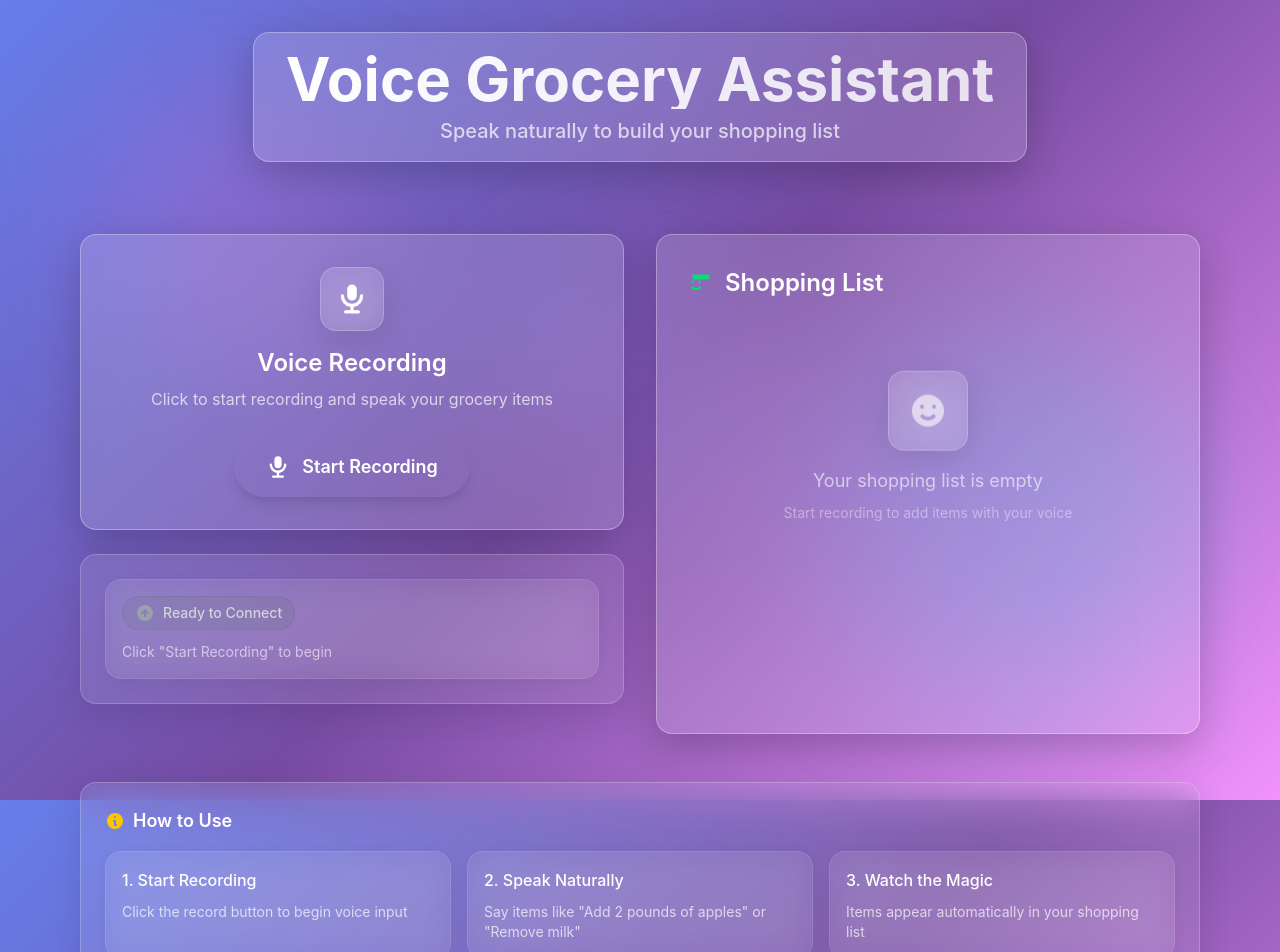
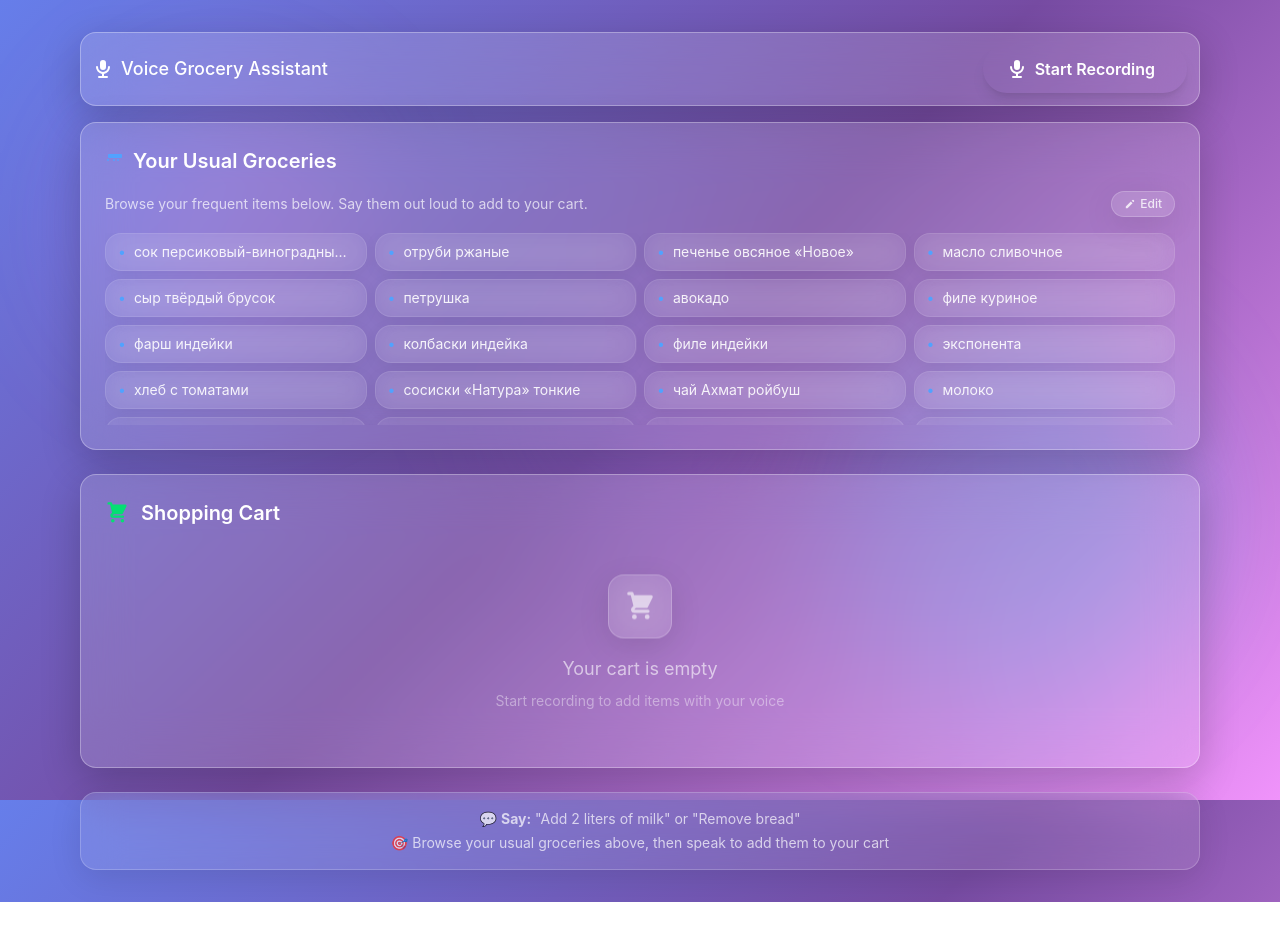
Before and after one commit to rudnitski/streaming-grocery-cursor, a Next.js app: page / in a window 1280 px wide. Shown: the top 952 px of the page. After the commit the page ends 902 px from the top, so only its background shows below. Built offline with nearby package versions, Linux system fonts and the light colour scheme.

Commit message:
refactor: optimize mobile UI with responsive layout and animations

```diff
--- a/app/components/UsualGroceries.tsx
+++ b/app/components/UsualGroceries.tsx
@@ -87,6 +87,7 @@ const DEFAULT_GROCERY_LIST = `сок персиковый-виноградный
 
 export default function UsualGroceries({ onUsualGroceriesChange }: UsualGroceriesProps) {
   const [usualGroceries, setUsualGroceries] = useState(DEFAULT_GROCERY_LIST)
+  const [isEditing, setIsEditing] = useState(false)
 
   // Initialize with default list and notify parent when component mounts
   useEffect(() => {
@@ -125,20 +126,29 @@ export default function UsualGroceries({ onUsualGroceriesChange }: UsualGrocerie
     }
   }
 
+  // Parse groceries into array for display
+  const groceryItems = usualGroceries.split('\n').filter(item => item.trim().length > 0)
+
   return (
     <div className="w-full">
-      <h3 className="text-xl font-semibold text-white mb-4 flex items-center">
-        <svg className="w-5 h-5 mr-2 text-purple-400" fill="currentColor" viewBox="0 0 20 20">
-          <path fillRule="evenodd" d="M3 4a1 1 0 011-1h12a1 1 0 011 1v2a1 1 0 01-1 1H4a1 1 0 01-1-1V4zM3 10a1 1 0 011-1h12a1 1 0 011 1v6a1 1 0 01-1 1H4a1 1 0 01-1-1v-6z" clipRule="evenodd" />
-        </svg>
-        Your Usual Groceries
-      </h3>
-      <div className="glass-strong p-6 mb-8">
-        <p className="text-sm text-white/70 mb-4">
-          Add items you frequently buy (one per line). This helps the assistant recognize your voice input more
-          accurately.
+      <div className="flex items-center justify-between mb-4">
+        <p className="text-sm text-white/70">
+          Browse your frequent items below. Say them out loud to add to your cart.
         </p>
 
+        <button
+          onClick={() => setIsEditing(!isEditing)}
+          className="glass px-3 py-1 rounded-lg text-white/80 hover:text-white transition-all duration-200 hover:scale-105 flex items-center text-xs font-medium"
+        >
+          <svg className="w-3 h-3 mr-1" fill="currentColor" viewBox="0 0 20 20">
+            <path d="M13.586 3.586a2 2 0 112.828 2.828l-.793.793-2.828-2.828.793-.793zM11.379 5.793L3 14.172V17h2.828l8.38-8.379-2.83-2.828z" />
+          </svg>
+          {isEditing ? 'Done' : 'Edit'}
+        </button>
+      </div>
+
+      {isEditing ? (
+        <div className="glass p-4 rounded-lg">
           <textarea
             value={usualGroceries}
             onChange={handleChange}
@@ -147,10 +157,44 @@ eggs
 bread
 bananas
 coffee"
-          className="w-full h-40 p-4 glass border border-white/20 rounded-xl text-white placeholder-white/40 focus:outline-none focus:ring-2 focus:ring-purple-500/50 focus:border-purple-500/50 resize-none transition-all duration-200"
+            className="w-full h-32 p-3 glass border border-white/20 rounded-lg text-sm text-white placeholder-white/40 focus:outline-none focus:ring-2 focus:ring-purple-500/50 focus:border-purple-500/50 resize-none transition-all duration-200"
             aria-label="Your usual grocery items, one per line"
           />
+          <p className="text-xs text-white/50 mt-2">
+            Add one item per line. This helps voice recognition accuracy.
+          </p>
         </div>
+      ) : (
+        <div className="max-h-48 overflow-y-auto">
+          <div className="grid grid-cols-2 sm:grid-cols-3 md:grid-cols-4 gap-2">
+            {groceryItems.map((item, index) => (
+              <div
+                key={index}
+                className="glass-subtle px-3 py-2 rounded-lg text-sm text-white/90 hover:text-white hover:glass transition-all duration-200 cursor-default"
+              >
+                <div className="flex items-center">
+                  <span className="text-blue-400 mr-2">•</span>
+                  <span className="truncate" title={item.trim()}>
+                    {item.trim()}
+                  </span>
+                </div>
+              </div>
+            ))}
+          </div>
+
+          {groceryItems.length === 0 && (
+            <div className="text-center py-8">
+              <p className="text-white/60 text-sm">No items yet</p>
+              <button
+                onClick={() => setIsEditing(true)}
+                className="text-blue-400 hover:text-blue-300 text-sm underline mt-2"
+              >
+                Add some groceries
+              </button>
+            </div>
+          )}
+        </div>
+      )}
     </div>
   )
 }
--- a/app/components/VoiceConnection.tsx
+++ b/app/components/VoiceConnection.tsx
@@ -144,7 +144,7 @@ const VoiceConnection = forwardRef<VoiceConnectionRef, VoiceConnectionProps>(({
   };
 
   const getButtonClasses = () => {
-    const baseClasses = "relative px-8 py-4 rounded-full font-semibold text-lg transition-all duration-300 transform";
+    const baseClasses = "relative px-4 py-2 sm:px-6 sm:py-3 rounded-full font-semibold text-sm sm:text-base transition-all duration-300 transform min-h-[44px]";
 
     if (isButtonDisabled()) {
       return `${baseClasses} glass-subtle text-white/60 cursor-not-allowed`;
@@ -162,23 +162,24 @@ const VoiceConnection = forwardRef<VoiceConnectionRef, VoiceConnectionProps>(({
   };
 
   return (
-    <div className="flex flex-col items-center space-y-4">
+    <div className="flex items-center space-x-2">
       <button
         onClick={state === 'connected' ? handleStop : handleStart}
         disabled={isButtonDisabled()}
         className={`${getButtonClasses()} ${showPulseAnimation() ? 'animate-pulse-glow' : ''}`}
       >
-        <div className="flex items-center space-x-3">
+        <div className="flex items-center space-x-2">
           {state === 'connected' ? (
-            <svg className="w-6 h-6" fill="currentColor" viewBox="0 0 20 20">
+            <svg className="w-5 h-5" fill="currentColor" viewBox="0 0 20 20">
               <path fillRule="evenodd" d="M10 18a8 8 0 100-16 8 8 0 000 16zM8 7a1 1 0 00-1 1v4a1 1 0 001 1h4a1 1 0 001-1V8a1 1 0 00-1-1H8z" clipRule="evenodd" />
             </svg>
           ) : (
-            <svg className="w-6 h-6" fill="currentColor" viewBox="0 0 20 20">
+            <svg className="w-5 h-5" fill="currentColor" viewBox="0 0 20 20">
               <path fillRule="evenodd" d="M7 4a3 3 0 016 0v4a3 3 0 11-6 0V4zm4 10.93A7.001 7.001 0 0017 8a1 1 0 10-2 0A5 5 0 015 8a1 1 0 00-2 0 7.001 7.001 0 006 6.93V17H6a1 1 0 100 2h8a1 1 0 100-2h-3v-2.07z" clipRule="evenodd" />
             </svg>
           )}
-          <span>{getButtonText()}</span>
+          <span className="hidden sm:inline">{getButtonText()}</span>
+          <span className="sm:hidden">{state === 'connected' ? 'Stop' : 'Record'}</span>
         </div>
 
         {showPulseAnimation() && (
@@ -187,12 +188,13 @@ const VoiceConnection = forwardRef<VoiceConnectionRef, VoiceConnectionProps>(({
       </button>
 
       {errorMessage && (
-        <div className="glass-subtle px-4 py-2 rounded-lg animate-scale-in">
-          <p className="text-red-300 text-sm font-medium flex items-center">
-            <svg className="w-4 h-4 mr-2" fill="currentColor" viewBox="0 0 20 20">
+        <div className="glass-subtle px-3 py-1 rounded-lg animate-scale-in ml-2">
+          <p className="text-red-300 text-xs font-medium flex items-center">
+            <svg className="w-3 h-3 mr-1" fill="currentColor" viewBox="0 0 20 20">
               <path fillRule="evenodd" d="M18 10a8 8 0 11-16 0 8 8 0 0116 0zm-7 4a1 1 0 11-2 0 1 1 0 012 0zm-1-9a1 1 0 00-1 1v4a1 1 0 102 0V6a1 1 0 00-1-1z" clipRule="evenodd" />
             </svg>
-            {errorMessage}
+            <span className="hidden sm:inline">{errorMessage}</span>
+            <span className="sm:hidden">Error</span>
           </p>
         </div>
       )}
--- a/app/page.tsx
+++ b/app/page.tsx
@@ -2,7 +2,6 @@
 import React, { useState, useRef } from 'react';
 import VoiceConnection, { VoiceConnectionRef } from './components/VoiceConnection';
 import ErrorDisplay from './components/ErrorDisplay';
-import ConnectionStatus from './components/ConnectionStatus';
 import GroceryList from './components/GroceryList';
 import UsualGroceries from './components/UsualGroceries';
 import ExportDialog from './components/ExportDialog';
@@ -11,7 +10,6 @@ import { GroceryItemWithMeasurement } from './types/grocery';
 import { formatGroceryListForExport } from './lib/utils/grocery-utils';
 
 export default function Home() {
-  const [transcriptBuffer, setTranscriptBuffer] = useState('');
   const [groceryItems, setGroceryItems] = useState<GroceryItemWithMeasurement[]>([]);
   const [usualGroceries, setUsualGroceries] = useState('');
   const [isExportDialogOpen, setIsExportDialogOpen] = useState(false);
@@ -73,7 +71,7 @@ export default function Home() {
     },
     onTranscriptUpdate: (transcript) => {
       console.log('[Home] Transcript update:', transcript);
-      setTranscriptBuffer(transcript);
+      // Transcript no longer displayed in UI for cleaner mobile experience
     },
     onFunctionCallStart: () => {
       console.log('[Home] Function call started - playing voice effect');
@@ -117,34 +115,23 @@ export default function Home() {
 
       {/* Main Content */}
       <div className="relative z-10 container mx-auto px-4 py-8 max-w-6xl">
-        {/* Header */}
-        <header className="text-center mb-12 animate-slide-up">
-          <div className="glass-strong inline-block px-8 py-4 mb-6">
-            <h1 className="text-4xl md:text-6xl font-bold bg-gradient-to-r from-white to-white/80 bg-clip-text text-transparent mb-2">
-              Voice Grocery Assistant
-            </h1>
-            <p className="text-white/70 text-lg md:text-xl font-medium">
-              Speak naturally to build your shopping list
-            </p>
-          </div>
-        </header>
-
-        {/* Main Grid Layout */}
-        <div className="grid grid-cols-1 lg:grid-cols-2 gap-8 items-start">
-          {/* Left Column - Voice Controls */}
-          <div className="space-y-6 animate-slide-up" style={{ animationDelay: '0.1s' }}>
-            {/* Voice Connection Card */}
-            <div className="glass-strong p-8 text-center">
-              <div className="mb-6">
-                <div className="inline-flex items-center justify-center w-16 h-16 glass rounded-full mb-4">
-                  <svg className="w-8 h-8 text-white" fill="currentColor" viewBox="0 0 20 20">
+        {/* Voice Status Bar - Always visible at top */}
+        <div className="glass-strong p-3 mb-4 animate-slide-up">
+          <div className="flex items-center justify-between gap-2">
+            <div className="flex items-center space-x-2 sm:space-x-4 min-w-0 flex-1">
+              <div className="flex items-center space-x-1 sm:space-x-2">
+                <svg className="w-4 h-4 sm:w-5 sm:h-5 text-white flex-shrink-0" fill="currentColor" viewBox="0 0 20 20">
                   <path fillRule="evenodd" d="M7 4a3 3 0 016 0v4a3 3 0 11-6 0V4zm4 10.93A7.001 7.001 0 0017 8a1 1 0 10-2 0A5 5 0 015 8a1 1 0 00-2 0 7.001 7.001 0 006 6.93V17H6a1 1 0 100 2h8a1 1 0 100-2h-3v-2.07z" clipRule="evenodd" />
                 </svg>
+                <span className="text-white font-medium text-sm sm:text-lg truncate">Voice Grocery Assistant</span>
               </div>
-                <h2 className="text-2xl font-semibold text-white mb-2">Voice Recording</h2>
-                <p className="text-white/70">
-                  Click to start recording and speak your grocery items
-                </p>
+              {/* Simple connection status indicator */}
+              {connectionState === 'connected' && (
+                <div className="flex items-center space-x-1">
+                  <div className="w-2 h-2 bg-green-400 rounded-full animate-pulse"></div>
+                  <span className="text-green-300 text-xs hidden sm:inline">Ready</span>
+                </div>
+              )}
             </div>
 
             <VoiceConnection
@@ -156,113 +143,88 @@ export default function Home() {
             />
           </div>
 
-            {/* Connection Status */}
-            <div className="glass p-6 animate-scale-in" style={{ animationDelay: '0.2s' }}>
-              <ConnectionStatus
-                connectionState={connectionState}
-                isProcessing={isProcessing}
-              />
-            </div>
-
-            {/* Transcript Display */}
-            {transcriptBuffer && (
-              <div className="glass p-6 animate-scale-in" style={{ animationDelay: '0.3s' }}>
-                <h3 className="text-lg font-semibold text-white mb-3 flex items-center">
-                  <svg className="w-5 h-5 mr-2 text-blue-400" fill="currentColor" viewBox="0 0 20 20">
-                    <path fillRule="evenodd" d="M18 10c0 3.866-3.582 7-8 7a8.841 8.841 0 01-4.083-.98L2 17l1.338-3.123C2.493 12.767 2 11.434 2 10c0-3.866 3.582-7 8-7s8 3.134 8 7zM7 9H5v2h2V9zm8 0h-2v2h2V9zM9 9h2v2H9V9z" clipRule="evenodd" />
-                  </svg>
-                  Recent Speech
-                </h3>
-                <p className="text-white/80 italic leading-relaxed">
-                  &quot;{transcriptBuffer}&quot;
-                </p>
-              </div>
-            )}
-
           {/* Error Display */}
           {webrtcError && (
-              <div className="animate-scale-in" style={{ animationDelay: '0.4s' }}>
+            <div className="mt-2 pt-2 border-t border-white/20">
               <ErrorDisplay error={webrtcError} />
             </div>
           )}
         </div>
 
-          {/* Right Column - Grocery List */}
-          <div className="animate-slide-up" style={{ animationDelay: '0.2s' }}>
-            <div className="glass-strong p-8 min-h-[500px]">
-              <div className="flex items-center justify-between mb-6">
-                <h2 className="text-2xl font-semibold text-white flex items-center">
-                  <svg className="w-6 h-6 mr-3 text-green-400" fill="currentColor" viewBox="0 0 20 20">
-                    <path d="M3 4a1 1 0 011-1h12a1 1 0 011 1v2a1 1 0 01-1 1H4a1 1 0 01-1-1V4zM3 10a1 1 0 100-2 1 1 0 000 2zm7-1a1 1 0 11-2 0 1 1 0 012 0zm-.464 5.535a1 1 0 10-1.415-1.414 3 3 0 01-4.242 0 1 1 0 00-1.415 1.414 5 5 0 007.072 0z" clipRule="evenodd" />
+        {/* Usual Groceries Section */}
+        <div className="glass-strong p-4 sm:p-6 mb-4 sm:mb-6 animate-slide-up" style={{ animationDelay: '0.1s' }}>
+          <h2 className="text-lg sm:text-xl font-semibold text-white mb-4 flex items-center">
+            <svg className="w-5 h-5 mr-2 text-blue-400" fill="currentColor" viewBox="0 0 20 20">
+              <path d="M3 4a1 1 0 011-1h12a1 1 0 011 1v2a1 1 0 01-1 1H4a1 1 0 01-1-1V4zM3 10a1 1 0 100-2 1 1 0 000 2zm7-1a1 1 0 11-2 0 1 1 0 012 0zm4 0a1 1 0 11-2 0 1 1 0 012 0z" />
             </svg>
-                  Shopping List
+            Your Usual Groceries
+          </h2>
+          <UsualGroceries onUsualGroceriesChange={handleUsualGroceriesChange} />
+        </div>
+
+        {/* Shopping Cart Section */}
+        <div className="glass-strong p-4 sm:p-6 mb-4 sm:mb-6 animate-slide-up" style={{ animationDelay: '0.2s' }}>
+          <div className="flex flex-col sm:flex-row sm:items-center sm:justify-between gap-3 mb-4">
+            <h2 className="text-lg sm:text-xl font-semibold text-white flex items-center">
+              <svg className="w-5 h-5 sm:w-6 sm:h-6 mr-2 sm:mr-3 text-green-400" fill="currentColor" viewBox="0 0 20 20">
+                <path d="M3 1a1 1 0 000 2h1.22l.305 1.222a.997.997 0 00.01.042l1.358 5.43-.893.892C3.74 11.846 4.632 14 6.414 14H15a1 1 0 000-2H6.414l1-1H14a1 1 0 00.894-.553l3-6A1 1 0 0017 3H6.28l-.31-1.243A1 1 0 005 1H3zM16 16.5a1.5 1.5 0 11-3 0 1.5 1.5 0 013 0zM6.5 18a1.5 1.5 0 100-3 1.5 1.5 0 000 3z" />
+              </svg>
+              Shopping Cart
               {groceryItems.length > 0 && (
-                    <span className="ml-3 glass-subtle px-3 py-1 rounded-full text-sm font-medium text-white">
+                <span className="ml-2 sm:ml-3 glass-subtle px-2 py-1 sm:px-3 sm:py-1 rounded-full text-xs sm:text-sm font-medium text-white">
                   {groceryItems.length} {groceryItems.length === 1 ? 'item' : 'items'}
                 </span>
               )}
             </h2>
 
             {groceryItems.length > 0 && (
+              <div className="flex items-center gap-2 sm:space-x-2">
+                <button
+                  onClick={handleExportList}
+                  className="glass px-3 py-2 sm:px-4 sm:py-2 rounded-lg text-white/80 hover:text-white transition-all duration-200 hover:scale-105 flex items-center text-xs sm:text-sm font-medium flex-1 sm:flex-none justify-center"
+                >
+                  <svg className="w-3 h-3 sm:w-4 sm:h-4 mr-1 sm:mr-2" fill="currentColor" viewBox="0 0 20 20">
+                    <path fillRule="evenodd" d="M3 17a1 1 0 011-1h12a1 1 0 110 2H4a1 1 0 01-1-1zm3.293-7.707a1 1 0 011.414 0L9 10.586V3a1 1 0 112 0v7.586l1.293-1.293a1 1 0 111.414 1.414l-3 3a1 1 0 01-1.414 0l-3-3a1 1 0 010-1.414z" clipRule="evenodd" />
+                  </svg>
+                  Export
+                </button>
                 <button
                   onClick={clearGroceryList}
-                    className="glass px-4 py-2 rounded-lg text-white/80 hover:text-white transition-all duration-200 hover:scale-105 flex items-center text-sm font-medium"
+                  className="glass px-3 py-2 sm:px-4 sm:py-2 rounded-lg text-white/80 hover:text-white transition-all duration-200 hover:scale-105 flex items-center text-xs sm:text-sm font-medium flex-1 sm:flex-none justify-center"
                 >
-                    <svg className="w-4 h-4 mr-2" fill="currentColor" viewBox="0 0 20 20">
+                  <svg className="w-3 h-3 sm:w-4 sm:h-4 mr-1 sm:mr-2" fill="currentColor" viewBox="0 0 20 20">
                     <path fillRule="evenodd" d="M9 2a1 1 0 000 2h2a1 1 0 100-2H9z" clipRule="evenodd" />
                     <path fillRule="evenodd" d="M10 18a8 8 0 100-16 8 8 0 000 16zM8.707 7.293a1 1 0 00-1.414 1.414L8.586 10l-1.293 1.293a1 1 0 101.414 1.414L10 11.414l1.293 1.293a1 1 0 001.414-1.414L11.414 10l1.293-1.293a1 1 0 00-1.414-1.414L10 8.586 8.707 7.293z" clipRule="evenodd" />
                   </svg>
-                    Clear List
+                  Clear
                 </button>
+              </div>
             )}
           </div>
 
           <GroceryList items={groceryItems} onExport={handleExportList} />
 
           {groceryItems.length === 0 && (
-                <div className="text-center py-12">
-                  <div className="glass w-20 h-20 rounded-full flex items-center justify-center mx-auto mb-4 animate-float">
-                    <svg className="w-10 h-10 text-white/60" fill="currentColor" viewBox="0 0 20 20">
-                      <path fillRule="evenodd" d="M10 18a8 8 0 100-16 8 8 0 000 16zM7 9a1 1 0 100-2 1 1 0 000 2zm7-1a1 1 0 11-2 0 1 1 0 012 0zm-.464 5.535a1 1 0 10-1.415-1.414 3 3 0 01-4.242 0 1 1 0 00-1.415 1.414 5 5 0 007.072 0z" clipRule="evenodd" />
+            <div className="text-center py-8">
+              <div className="glass w-16 h-16 rounded-full flex items-center justify-center mx-auto mb-4 animate-float">
+                <svg className="w-8 h-8 text-white/60" fill="currentColor" viewBox="0 0 20 20">
+                  <path d="M3 1a1 1 0 000 2h1.22l.305 1.222a.997.997 0 00.01.042l1.358 5.43-.893.892C3.74 11.846 4.632 14 6.414 14H15a1 1 0 000-2H6.414l1-1H14a1 1 0 00.894-.553l3-6A1 1 0 0017 3H6.28l-.31-1.243A1 1 0 005 1H3zM16 16.5a1.5 1.5 0 11-3 0 1.5 1.5 0 013 0zM6.5 18a1.5 1.5 0 100-3 1.5 1.5 0 000 3z" />
                 </svg>
               </div>
-                  <p className="text-white/60 text-lg mb-2">Your shopping list is empty</p>
+              <p className="text-white/60 text-lg mb-2">Your cart is empty</p>
               <p className="text-white/40 text-sm">
                 Start recording to add items with your voice
               </p>
             </div>
           )}
         </div>
+
+        {/* Quick Instructions */}
+        <div className="glass p-4 animate-slide-up" style={{ animationDelay: '0.3s' }}>
+          <div className="text-center text-white/70 text-sm">
+            <p className="mb-1">💬 <strong>Say:</strong> &quot;Add 2 liters of milk&quot; or &quot;Remove bread&quot;</p>
+            <p>🎯 Browse your usual groceries above, then speak to add them to your cart</p>
           </div>
-        </div>
-
-        {/* Instructions Card */}
-        <div className="mt-12 glass p-6 animate-slide-up" style={{ animationDelay: '0.5s' }}>
-          <h3 className="text-lg font-semibold text-white mb-4 flex items-center">
-            <svg className="w-5 h-5 mr-2 text-yellow-400" fill="currentColor" viewBox="0 0 20 20">
-              <path fillRule="evenodd" d="M18 10a8 8 0 11-16 0 8 8 0 0116 0zm-7-4a1 1 0 11-2 0 1 1 0 012 0zM9 9a1 1 0 000 2v3a1 1 0 001 1h1a1 1 0 100-2v-3a1 1 0 00-1-1H9z" clipRule="evenodd" />
-            </svg>
-            How to Use
-          </h3>
-          <div className="grid grid-cols-1 md:grid-cols-3 gap-4 text-white/70">
-            <div className="glass-subtle p-4 rounded-lg">
-              <div className="font-medium text-white mb-2">1. Start Recording</div>
-              <div className="text-sm">Click the record button to begin voice input</div>
-            </div>
-            <div className="glass-subtle p-4 rounded-lg">
-              <div className="font-medium text-white mb-2">2. Speak Naturally</div>
-              <div className="text-sm">Say items like &quot;Add 2 pounds of apples&quot; or &quot;Remove milk&quot;</div>
-            </div>
-            <div className="glass-subtle p-4 rounded-lg">
-              <div className="font-medium text-white mb-2">3. Watch the Magic</div>
-              <div className="text-sm">Items appear automatically in your shopping list</div>
-            </div>
-          </div>
-        </div>
-
-        {/* Usual Groceries Section */}
-        <div className="mt-12 animate-slide-up" style={{ animationDelay: '0.6s' }}>
-          <UsualGroceries onUsualGroceriesChange={handleUsualGroceriesChange} />
         </div>
       </div>
 
```
Also changed, not shown: app/components/GroceryList.tsx (+96 -37 lines). Lines whose indentation alone changed are shown as unchanged.
